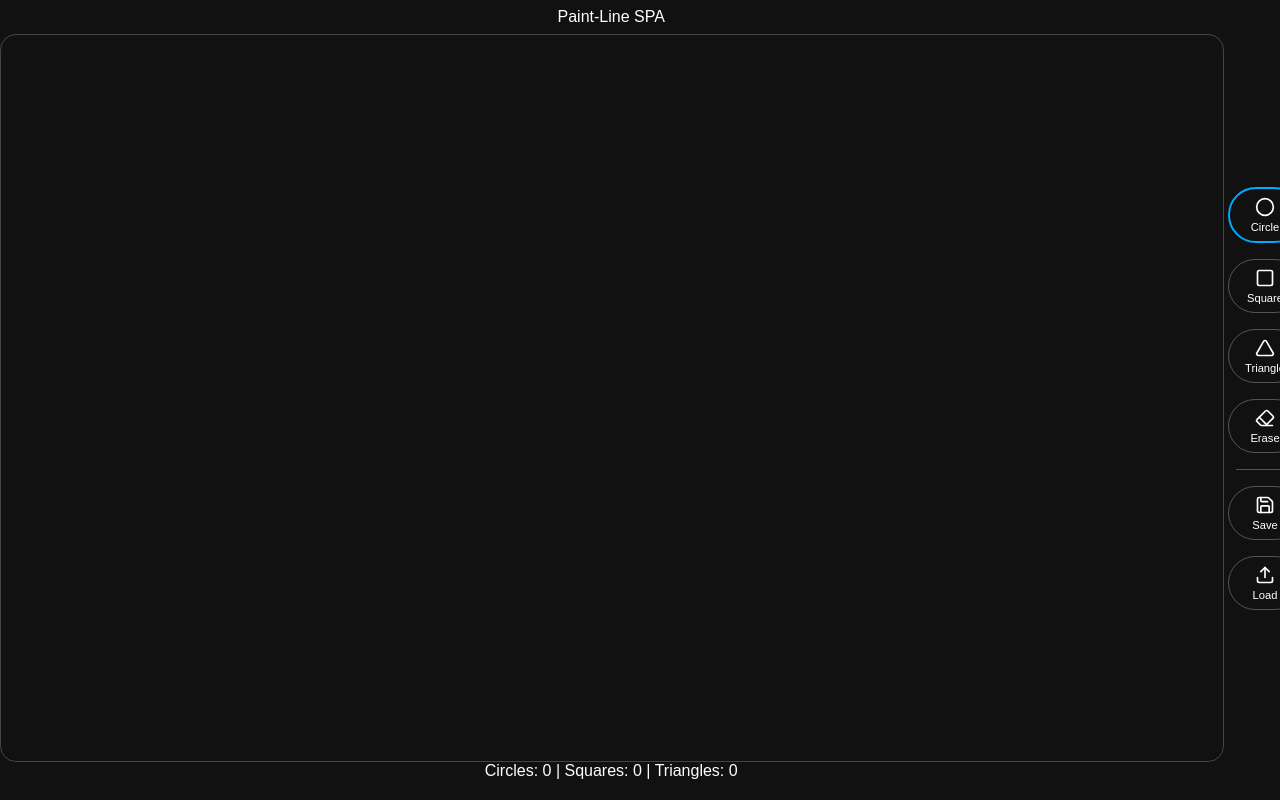
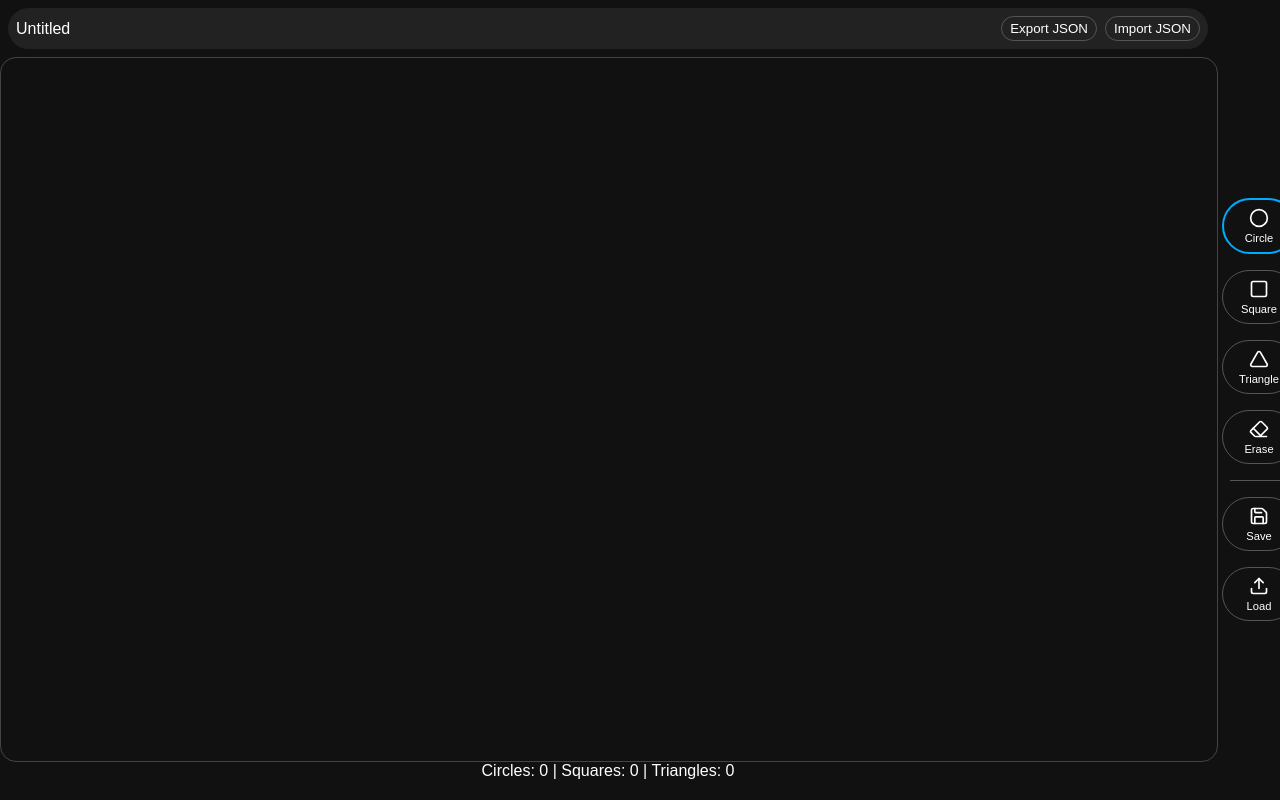
Before and after one commit to maniebra/wp-hw2, a React (Vite) app: page / in a window 1280 px wide. Shown: the top 800 px of the page. Built offline with nearby package versions, Linux system fonts and the light colour scheme.

Commit message:
add import/export functionality

```diff
--- a/src/app.tsx
+++ b/src/app.tsx
@@ -22,8 +22,13 @@ export default function APP() {
         gap: '1rem',
       }}
     >
-      <div style={{ display: 'flex', flexDirection: 'column', width: '95.5vw', height: '97%' }}>
-        <Navbar />
+      <div style={{ display: 'flex', flexDirection: 'column', width: '95vw', height: '97%' }}>
+        <Navbar
+          name={vm.drawingName}
+          setName={vm.setDrawingName}
+          onExport={vm.exportJSON}
+          onImport={vm.importJSON}
+        />
         <div style={{ display: 'flex', flex: 1 }}>
           <Canvas vm={vm} tool={tool} />
           <Toolbar
--- a/src/utils/storage.ts
+++ b/src/utils/storage.ts
@@ -1,17 +1,35 @@
 import { type Shape } from '../models/shapes';
 
-const KEY = 'paint-line-shapes';
-export const loadShapes = (): Shape[] => {
+const KEY = 'paint-line-project';
+interface ProjectJSON {
+  name: string;
+  shapes: Shape[];
+}
+
+export const loadProject = (): ProjectJSON => {
   try {
     const raw = localStorage.getItem(KEY);
-    return raw ? (JSON.parse(raw) as Shape[]) : [];
+    if (!raw) return { name: 'Untitled', shapes: [] };
+    const data = JSON.parse(raw);
+
+    // Back‑compat: if the stored value is an array, treat it as shapes only
+    if (Array.isArray(data)) {
+      return { name: 'Untitled', shapes: data as Shape[] };
+    }
+    // basic validation
+    if (typeof data.name === 'string' && Array.isArray(data.shapes)) {
+      return data as ProjectJSON;
+    }
   } catch {
-    return [];
+    /* ignored */
+  }
+  return { name: 'Untitled', shapes: [] };
+};
+
+export const saveProject = (proj: ProjectJSON) => {
+  try {
+    localStorage.setItem(KEY, JSON.stringify(proj));
+  } catch {
+    /* ignore */
   }
 };
-
-export const saveShapes = (shapes: Shape[]) => {
-  try {
-    localStorage.setItem(KEY, JSON.stringify(shapes));
-  } catch {}
-};
--- a/src/viewmodels/canvas-vm.ts
+++ b/src/viewmodels/canvas-vm.ts
@@ -1,14 +1,19 @@
 import { useState, useEffect, useCallback } from 'react';
 import { type Shape, type ShapeType } from '../models/shapes';
-import { loadShapes, saveShapes } from '../utils/storage';
+import { loadProject, saveProject } from '../utils/storage';
 import { pointInShape } from '../utils/geometry';
 
 const SIZE = 40;
 const uid = () => `${Date.now().toString(36)}-${Math.random().toString(36).slice(2)}`;
 
+type ProjectJSON = ReturnType<typeof loadProject>;
+
 export const useCanvasVM = () => {
-  const [shapes, setShapes] = useState<Shape[]>(() => loadShapes());
+  const initial = loadProject();
+  const [shapes, setShapes] = useState<Shape[]>(initial.shapes);
+  const [drawingName, setDrawingName] = useState<string>(initial.name);
 
+  // ───────── drawing actions ─────────
   const add = useCallback((type: ShapeType, x: number, y: number) => {
     setShapes((prev) => [...prev, { id: uid(), type, x, y, size: SIZE }]);
   }, []);
@@ -17,13 +22,54 @@ export const useCanvasVM = () => {
     setShapes((prev) => prev.filter((s) => !pointInShape(s, x, y)));
   }, []);
 
+  // ───────── persistence ─────────
   const saveCurrent = useCallback(() => {
-    saveShapes(shapes);
-  }, [shapes]);
+    saveProject({ name: drawingName || 'Untitled', shapes });
+  }, [drawingName, shapes]);
 
   const loadFromStorage = useCallback(() => {
-    setShapes(loadShapes());
+    const { name, shapes: stored } = loadProject();
+    setDrawingName(name);
+    setShapes(stored);
   }, []);
 
-  return { shapes, add, removeAt, saveCurrent, loadFromStorage } as const;
+  // ───────── export / import ─────────
+  const exportJSON = useCallback(() => {
+    const blob = new Blob([JSON.stringify({ name: drawingName || 'Untitled', shapes }, null, 2)], {
+      type: 'application/json',
+    });
+    const url = URL.createObjectURL(blob);
+    const a = document.createElement('a');
+    a.href = url;
+    a.download = `${(drawingName || 'drawing').replace(/\s+/g, '_')}.json`;
+    a.click();
+    URL.revokeObjectURL(url);
+  }, [drawingName, shapes]);
+
+  const importJSON = useCallback((file: File) => {
+    const reader = new FileReader();
+    reader.onload = () => {
+      try {
+        const json = JSON.parse(reader.result as string) as ProjectJSON;
+        if (!Array.isArray(json.shapes)) throw new Error('Invalid JSON');
+        setDrawingName(typeof json.name === 'string' ? json.name : 'Untitled');
+        setShapes(json.shapes);
+      } catch {
+        alert('Failed to import JSON: Wrong format.');
+      }
+    };
+    reader.readAsText(file);
+  }, []);
+
+  return {
+    shapes,
+    drawingName,
+    setDrawingName,
+    add,
+    removeAt,
+    saveCurrent,
+    loadFromStorage,
+    exportJSON,
+    importJSON,
+  } as const;
 };
--- a/src/views/components/navbar.tsx
+++ b/src/views/components/navbar.tsx
@@ -1,15 +1,71 @@
-import React from 'react';
+import React, { useRef } from 'react';
 
-export default function Navbar() {
+type Props = {
+  name: string;
+  setName: (n: string) => void;
+  onExport: () => void;
+  onImport: (file: File) => void;
+};
+
+export default function Navbar({ name, setName, onExport, onImport }: Props) {
+  const fileInput = useRef<HTMLInputElement | null>(null);
+
   return (
     <header
       style={{
-        borderRadius: "1rem",
+        backgroundColor: '#222',
         padding: '0.5rem',
+        margin: "0.5rem",
+        borderRadius: '100rem',
         textAlign: 'center',
+        display: 'flex',
+        alignItems: 'center',
+        justifyContent: 'space-between',
+        gap: '0.5rem',
       }}
     >
-      Paint-Line SPA
+      {/* left: editable name */}
+      <input
+        value={name}
+        onChange={(e) => setName(e.target.value)}
+        style={{
+          flex: 1,
+          background: 'transparent',
+          border: 'none',
+          color: '#fff',
+          fontSize: '1rem',
+          textAlign: 'left',
+          outline: 'none',
+        }}
+      />
+
+      {/* right: import/export buttons */}
+      <div style={{ display: 'flex', gap: '0.5rem' }}>
+        <button
+          onClick={onExport}
+          style={{ background: 'transparent', color: '#fff', border: '1px solid #555', padding: '0.25rem 0.5rem' }}
+        >
+          Export JSON
+        </button>
+        <button
+          onClick={() => fileInput.current?.click()}
+          style={{ background: 'transparent', color: '#fff', border: '1px solid #555', padding: '0.25rem 0.5rem' }}
+        >
+          Import JSON
+        </button>
+        {/* hidden file chooser */}
+        <input
+          ref={fileInput}
+          type="file"
+          accept="application/json"
+          style={{ display: 'none' }}
+          onChange={(e) => {
+            const file = e.target.files?.[0];
+            if (file) onImport(file);
+            e.target.value = '';
+          }}
+        />
+      </div>
     </header>
   );
 }
```
